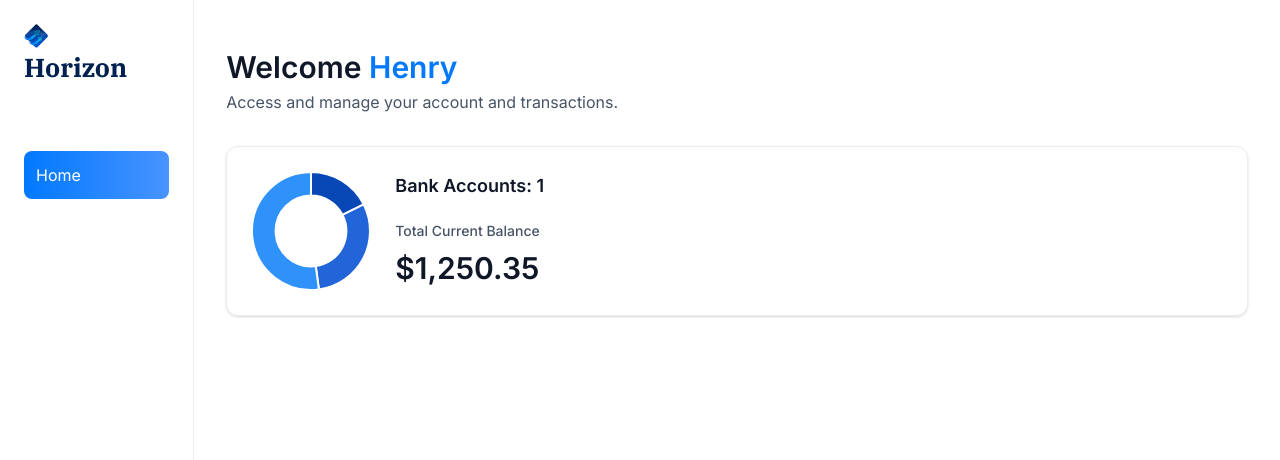
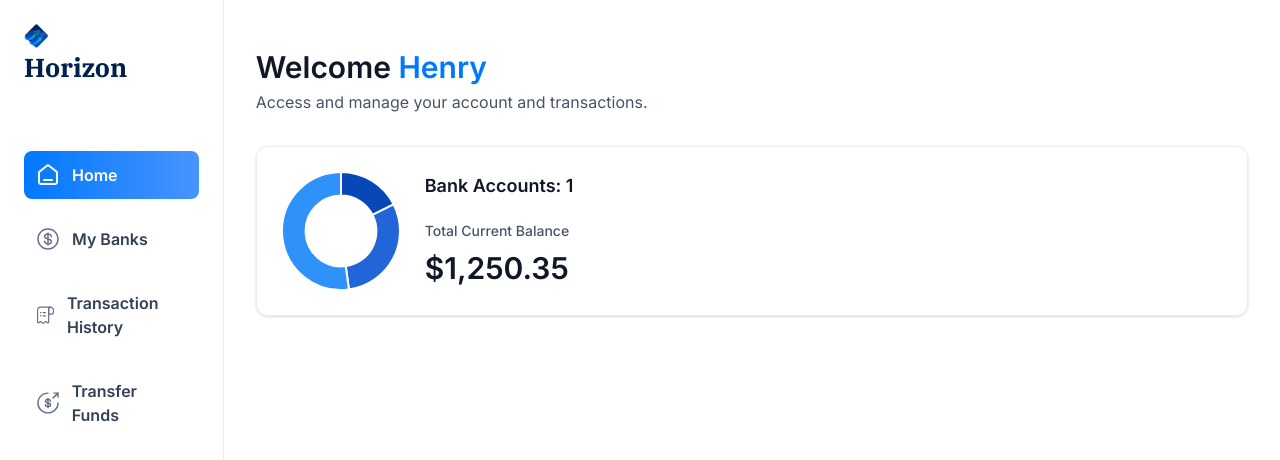
Before and after one commit to HenryHYeary/banking_app, a Next.js app: page / in a window 1280 px wide. Shown: the top 460 px of the page. Built offline with nearby package versions, Linux system fonts and the light colour scheme.

Commit message:
Finish formatting sidebar.

```diff
--- a/components/ui/Sidebar.tsx
+++ b/components/ui/Sidebar.tsx
@@ -1,4 +1,4 @@
-"use client";
+"use client"
 
 import Link from 'next/link'
 import Image from 'next/image'
@@ -30,7 +30,18 @@
 
           return (
             <Link href={item.route} key={item.label} className={cn("sidebar-link", {"bg-bank-gradient": isActive})}>
-              {item.label}
+              <div className='relative size-6'>
+                <Image
+                  src={item.imgURL}
+                  alt={item.label}
+                  fill
+
+                  className={cn({"brightness-[3] invert-0": isActive})}
+                />
+              </div>
+              <p className={cn("sidebar-label", { "!text-white": isActive })}>
+                {item.label}
+              </p>
             </Link>
           )
         })}
```
